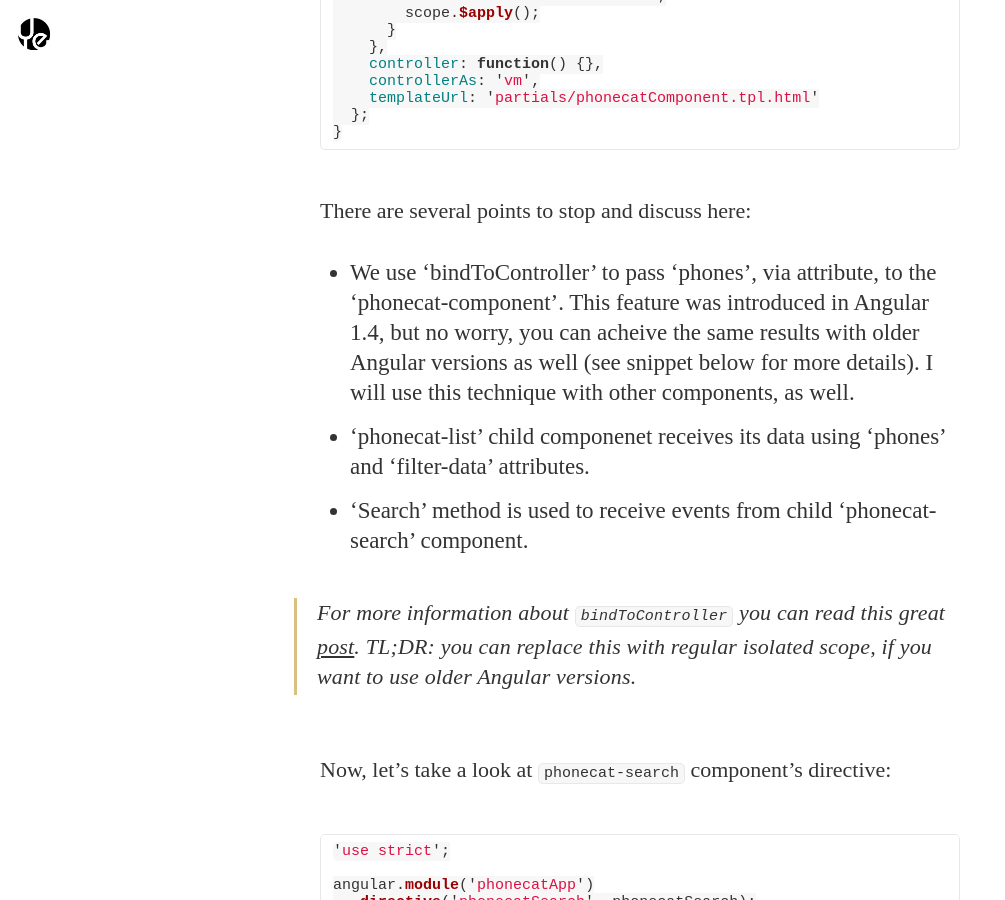
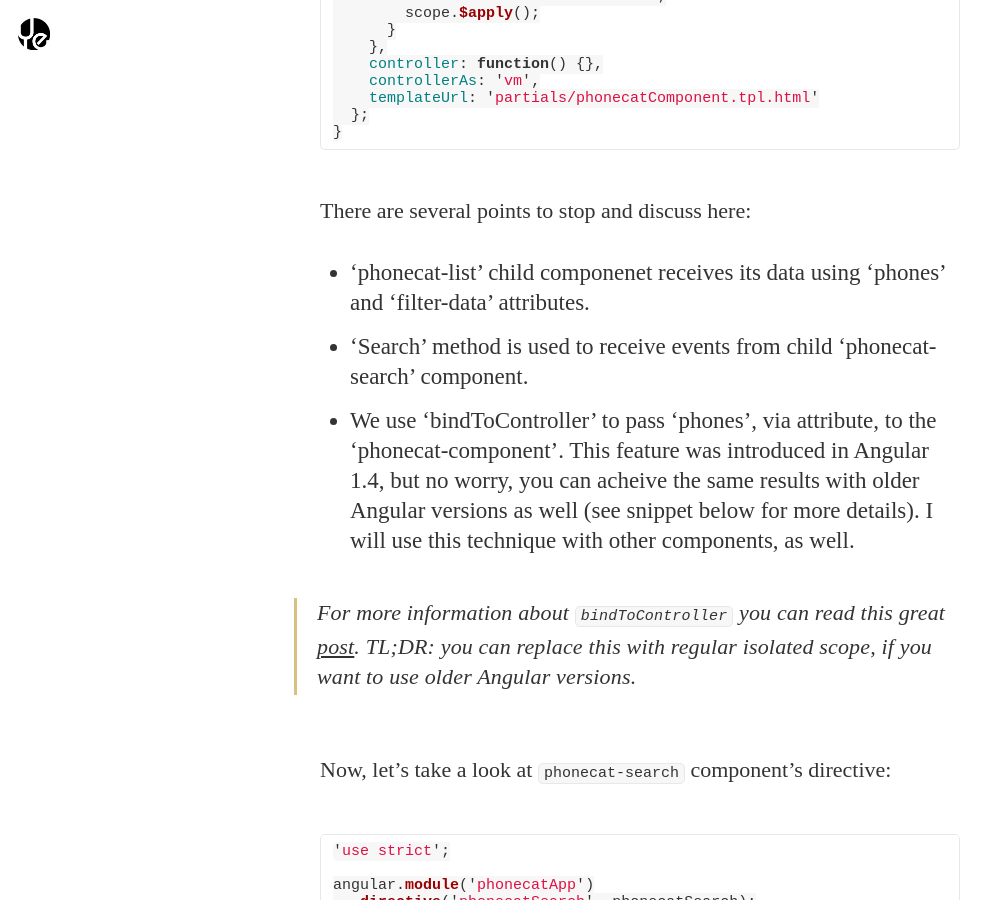
Before and after one commit to Morgan-Leon/yanivefraim.github.io, a Jekyll site: the page built from _posts/2015-05-27-be-ready-for-angular2-today-part1.markdown, in a window 1280 px wide and 900 px high, scrolled down 4929 px. Shown: the whole window, without its empty margins (0-1005 px from the left). Built offline with Jekyll 4.4.1, drawn with Linux system fonts in a browser that asks for light colours; nearby versions of some CDN libraries; some web fonts are replaced; Markdown is read by kramdown in place of the engine named in the settings; comment, search, counter and statistics services are not loaded.

Commit message:
Change bullet location

````diff
--- a/_posts/2015-05-27-be-ready-for-angular2-today-part1.markdown
+++ b/_posts/2015-05-27-be-ready-for-angular2-today-part1.markdown
@@ -145,9 +145,9 @@ function phonecatComponent() {
 <p></p>
 There are several points to stop and discuss here:
 
-- We use 'bindToController' to pass 'phones', via attribute, to the 'phonecat-component'. This feature was introduced in Angular 1.4, but no worry, you can acheive the same results with older Angular versions as well (see snippet below for more details). I will use this technique with other components, as well.
 - 'phonecat-list' child componenet receives its data using 'phones' and 'filter-data' attributes.
 - 'Search' method is used to receive events from child 'phonecat-search' component.
+- We use 'bindToController' to pass 'phones', via attribute, to the 'phonecat-component'. This feature was introduced in Angular 1.4, but no worry, you can acheive the same results with older Angular versions as well (see snippet below for more details). I will use this technique with other components, as well.
 
 >For more information about ```bindToController``` you can read this great [post](http://blog.thoughtram.io/angularjs/2015/01/02/exploring-angular-1.3-bindToController.html).
 TL;DR: you can replace this with regular isolated scope, if you want to use older Angular versions.
````
Also changed, not shown: 2 other files.
